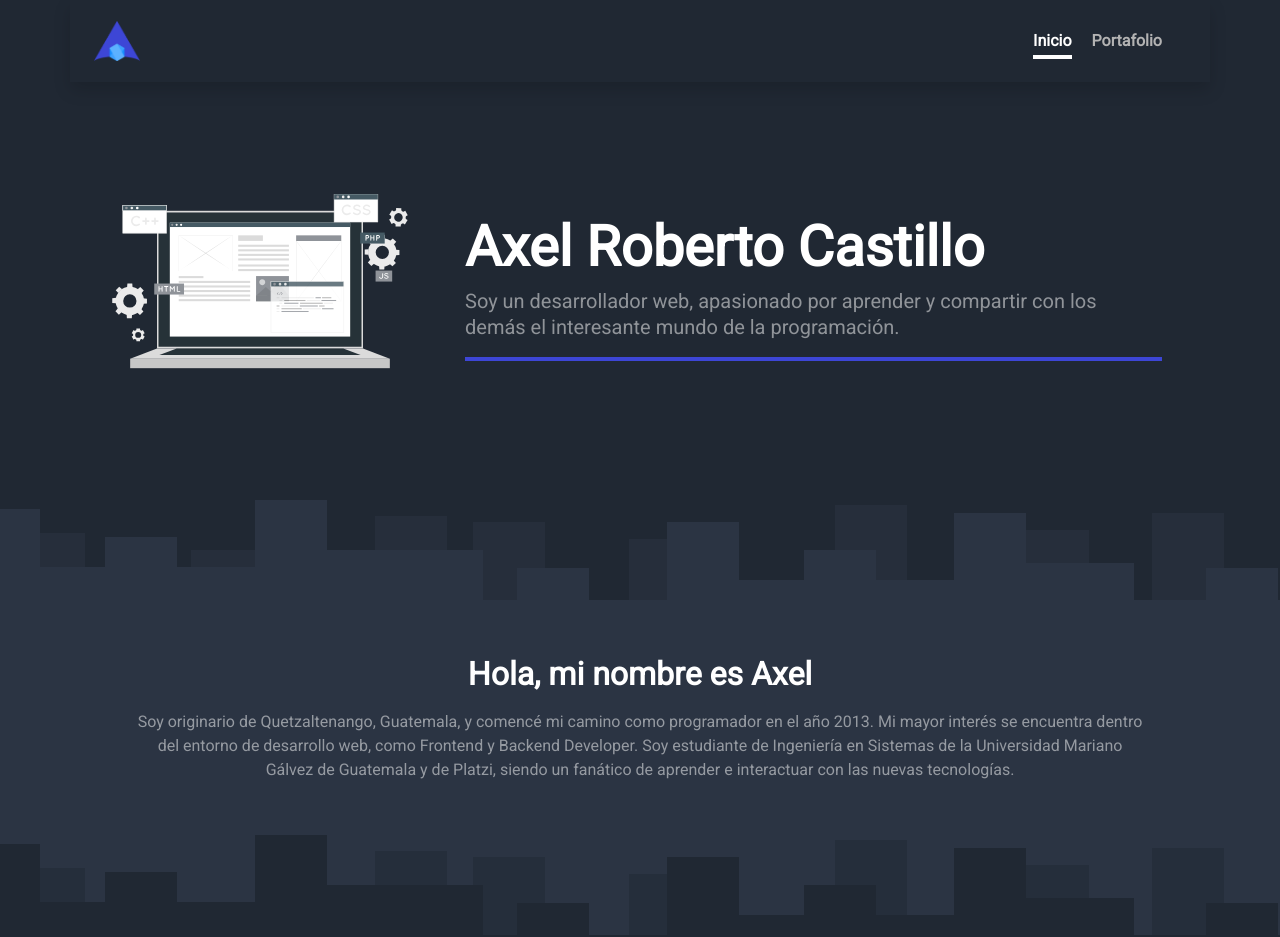
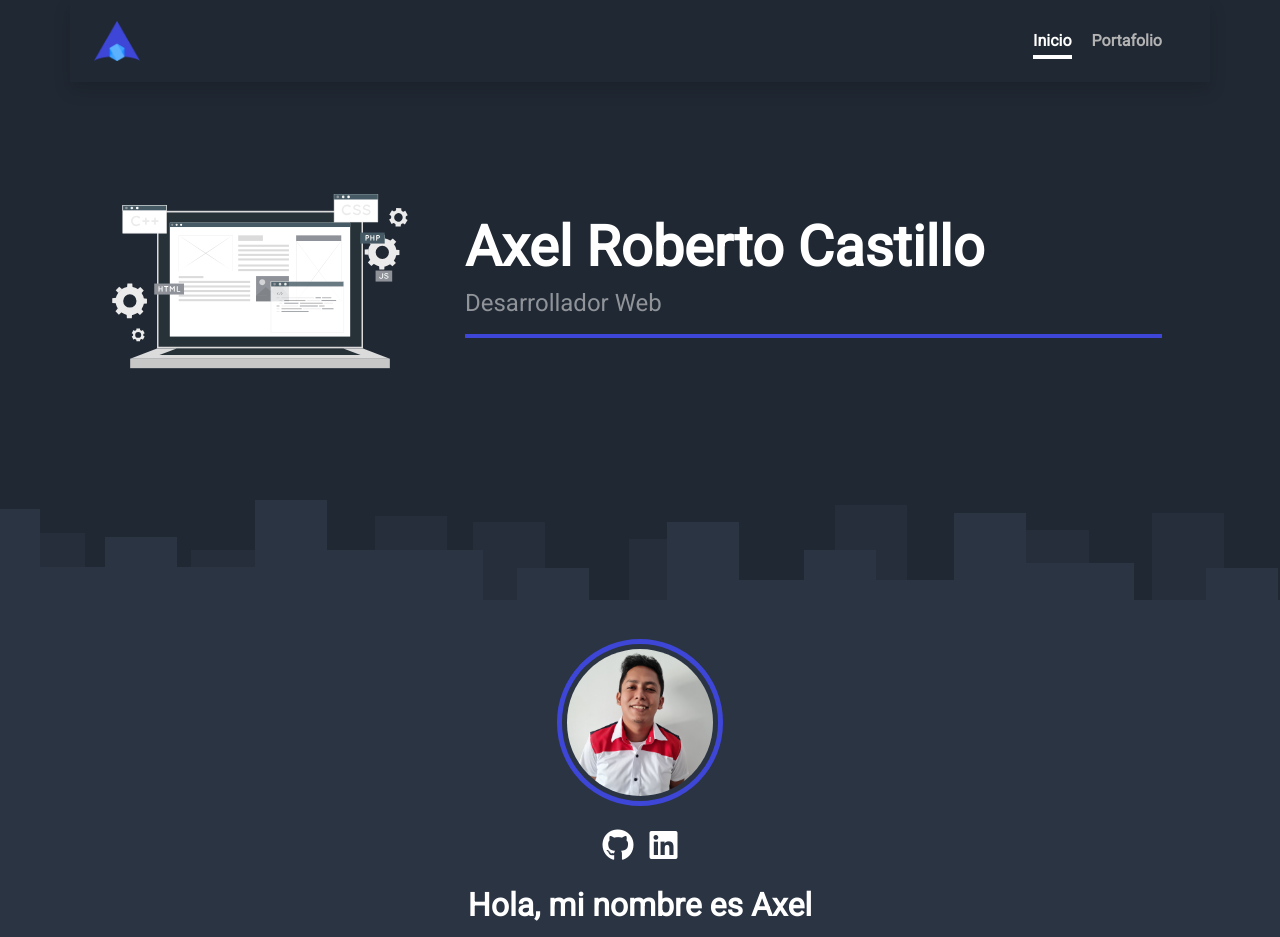
Before and after one commit to axrcode/axrcode, a plain HTML site: page index.html in a window 1280 px wide. Shown: the top 937 px of the page. Drawn offline with nearby package versions, Linux system fonts and the light colour scheme.

Commit message:
Add Profile v1.0

```diff
--- a/css/style.css
+++ b/css/style.css
@@ -102,6 +102,24 @@ body {
   padding: 0px 250px;
 }
 
+.perfil {
+  width: 15%;
+  border: 5px solid var(--azul-divider-primary);
+  padding: 5px;
+}
+
+.perfil-links {
+  color: white;
+  font-size: 200%;
+  transition: all 0.2s;
+}
+
+.perfil-links:hover {
+  color: var(--azul-divider-primary);
+  font-size: 200%;
+  transition: all 0.2s;
+}
+
 @media screen and (max-width: 430px) {
   .titulo-encabezado {
     font-size: 200%;
@@ -110,4 +128,8 @@ body {
   .tarjeta-tech {
     padding: 0px 10px;
   }
+
+  .perfil {
+    width: 50%;
+  }
 }
--- a/index.html
+++ b/index.html
@@ -55,9 +55,8 @@
                     <h1 class="font-weight-bold titulo-encabezado pt-4 mt-0 mt-lg-4">
                         Axel Roberto Castillo
                     </h1>
-                    <span class="h5 text-white-50">
-                        Soy un desarrollador web, apasionado por aprender y compartir con los demás
-                        el interesante mundo de la programación.
+                    <span class="h4 text-white-50">
+                        Desarrollador Web
                     </span>
                     <div class="divisor-primary mt-3"></div>
                 </div>
@@ -68,7 +67,25 @@
 
             <section class="py-5">
                 <div class="container pt-5">
+
                     <div class="row pt-5">
+                        <div class="col-12 text-center">
+                            <img src="./img/perfil.png" alt="" class="perfil rounded-circle">
+                        </div>
+                        <div class="col-12 text-center pt-3">
+                            <a  href="https://github.com/axrcode" target="_blank"
+                                class="text-decoration-none perfil-links">
+                                <span class="pr-1">
+                                    <i class="fab fa-github"></i>
+                                </span>
+                            </a>
+                            <a  href="https://linkedin.com/axrcode" target="_blank"
+                                class="text-decoration-none perfil-links">
+                                <span class="pl-1">
+                                    <i class="fab fa-linkedin"></i>
+                                </span>
+                            </a>
+                        </div>
                         <div class="col-12 text-center pt-3">
                             <h2 class="font-weight-bold mb-3">
                                 Hola, mi nombre es Axel
@@ -120,7 +137,7 @@
 
     </main>
 
-    <footer class="azul-third">
+    <footer class="azul-third mt-5">
         <div class="container py-3 text-center">
             <div class="row">
                 <div class="col-12 col-md-6 text-md-left">
```
Also changed, not shown: img/perfil.png (added).
